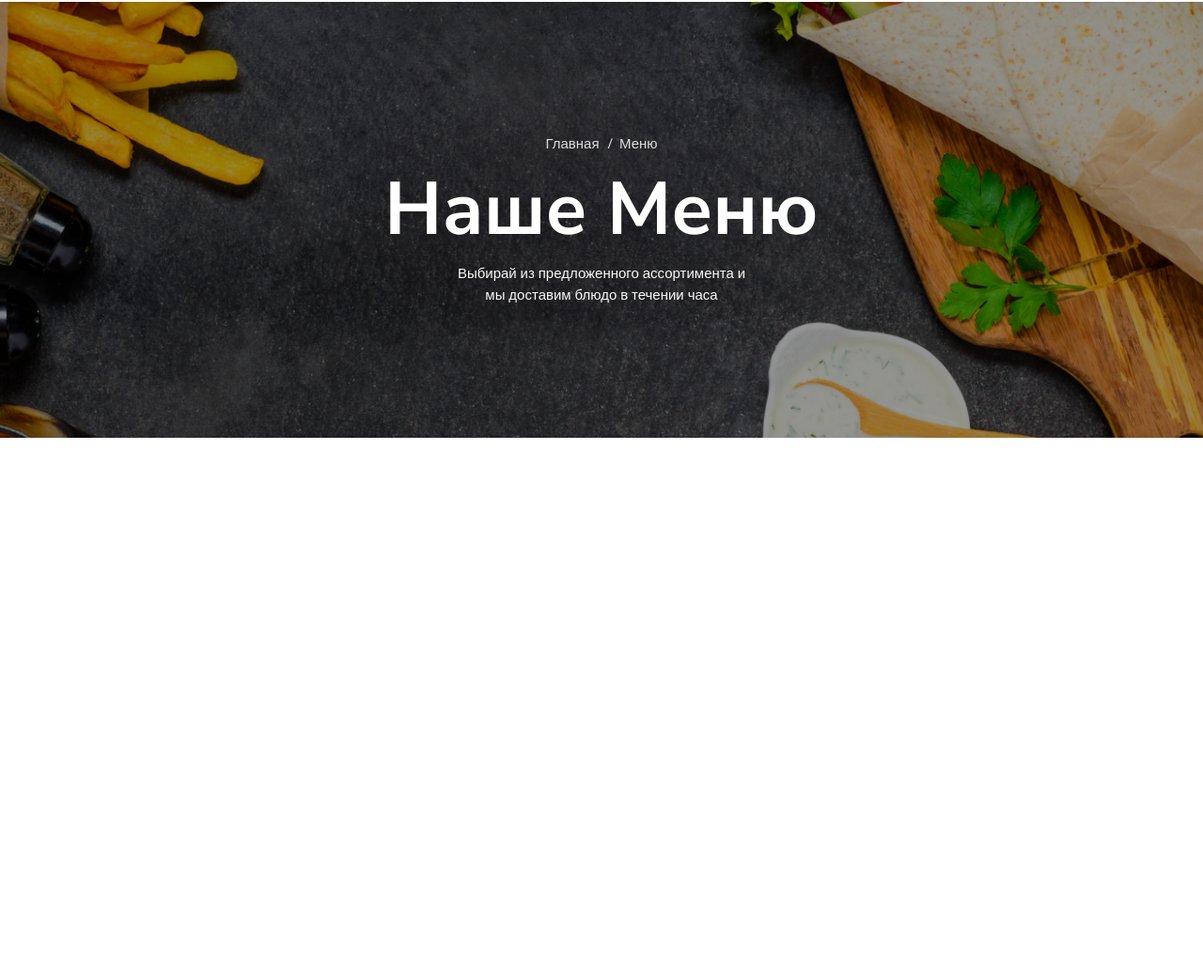
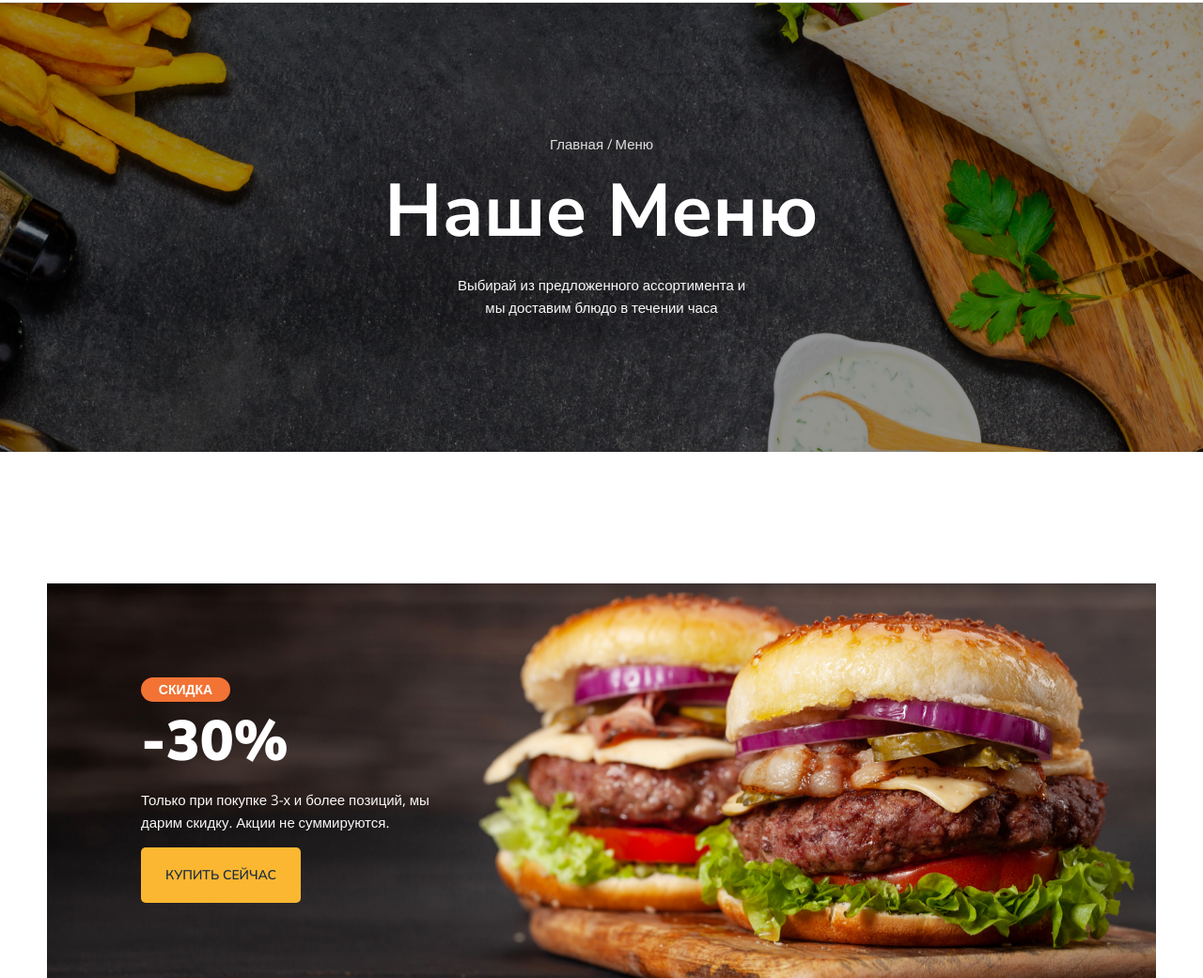
Before and after one commit to AvganovaT/Module01-Burger, a plain HTML site: page index.html in a window 1280 px wide. Shown: the part 107-1148 px from the top of the page at 94% size. Before the commit the page ends 800 px from the top, so only its background shows below. Drawn offline with nearby package versions, Linux system fonts and the light colour scheme.

Commit message:
Add styles

```diff
--- a/index.html
+++ b/index.html
@@ -18,8 +18,8 @@
                 <a class="header-logo" href="#"></a>
                 <nav>
                     <ul class="header-nav">
-                        <li><a class="active" href="#">Главная</a></li>
-                        <li><a href="#">Меню</a></li>
+                        <li><a href="#">Главная</a></li>
+                        <li><a class="active" href="#">Меню</a></li>
                         <li><a href="#">О нас</a></li>
                         <li><a href="#">Контакты</a></li>
                     </ul>
@@ -44,5 +44,19 @@
             <p class="description">Выбирай из предложенного ассортимента и мы доставим блюдо в течении часа</p>
         </div>
     </div>
+    <main>
+        <div class="banner">
+            <div class="container">
+                <div class="banner-box">
+                    <h2 class="banner-title">
+                        <span>Скидка</span>
+                        -30%
+                    </h2>
+                    <p class="banner-text">Только при покупке 3-х и более позиций, мы дарим скидку. Акции не суммируются.</p>
+                    <a class="banner-link" href="#">купить сейчас</a>
+                </div>
+            </div>
+        </div>
+    </main>
 </body>
 </html>
--- a/styles/main.css
+++ b/styles/main.css
@@ -6,6 +6,9 @@ body {
     margin: 0 auto;
     padding-left: 15px;
     padding-right: 15px;
+}
+header {
+    border-bottom: 1px solid #DEDEDE;
 }
 .header {
     font-family: 'Open Sans', sans-serif;
@@ -35,6 +38,9 @@ body {
     color: #443737;
     text-decoration: none;
 }
+.header-nav a:hover {
+    color: #FFC725;
+}
 .header-nav a::after {
     content: '';
     width: 100%;
@@ -53,6 +59,7 @@ body {
     border: none;
     padding: none;
     gap: 10px;
+    cursor: pointer;
 }
 .button-item{
     position: relative;
@@ -83,6 +90,7 @@ body {
     background-size: cover;
     background-position: center center;
     padding: 142px 0;
+    margin-bottom: 140px;
 }
 .breadcrumbs {
     padding-left: 0;
@@ -90,7 +98,7 @@ body {
     list-style-type: none;
     display: flex;
     justify-content: center;
-    gap: 16px;
+    gap: 7px;
 }
 .breadcrumbs a {
     color: #DEDEDE;
@@ -98,10 +106,17 @@ body {
     font-family: 'Open Sans', sans-serif;
     text-decoration: none;
 }
+.breadcrumbs a:hover {
+    color: #FFC725;
+}
 .breadcrumbs a::before {
     content: '/';
     position: relative;
-    left: -7px;
+    left: -3px;
+    pointer-events: none;
+}
+.breadcrumbs a:hover::before {
+    color: #DEDEDE;
 }
 .breadcrumbs li:first-child a::before {
     display: none;
@@ -109,14 +124,60 @@ body {
 .title {
     font-weight: 700;
     font-size: 79px;
-    margin-top: 10px;
-    margin-bottom: 10px;
+    margin-top: 17px;
+    margin-bottom: 20px;
 }
 .description {
     font-family: 'Open Sans', sans-serif;
     font-size: 15px;
-    line-height: 1.5;
+    line-height: 1.6;
     color: #FAF9F9;
     max-width: 320px;
     margin: 0 auto;
 }
+.banner-box {
+    background-image: url(../images/img.jpg);
+    background-size: cover;
+    background-repeat: no-repeat;
+    background-position: center center;
+    padding: 100px;
+}
+.banner-title {
+    font-size: 60px;
+    font-weight: 900;
+    color: #fff;
+    margin-bottom: 10px;
+    margin-top: 0;
+}
+.banner-title span {
+    font-family: 'Open Sans', sans-serif;
+    font-weight: 600;
+    Font-size: 14px;
+    background: #F37335;
+    display: inline-block;
+    color: #fff;
+    text-transform: uppercase;
+    display: block;
+    max-width: 95px;
+    text-align: center;
+    padding: 5px 0;
+    border-radius: 14px;
+    margin-bottom: 8px;
+}
+.banner-text {
+    font-family: 'Open Sans', sans-serif;
+    color: #FAF9F9;
+    font-size: 15px;
+    line-height: 1.6;
+    margin-bottom: 35px;
+    max-width: 353px;
+}
+.banner-link {
+    text-decoration: none;
+    background-color: #FBB731;
+    color: #1E2F40;
+    font-size: 14px;
+    text-transform: uppercase;
+    border-radius: 5px;
+    padding: 20px 26px;
+}
```
Also changed, not shown: images/img.jpg (added).
